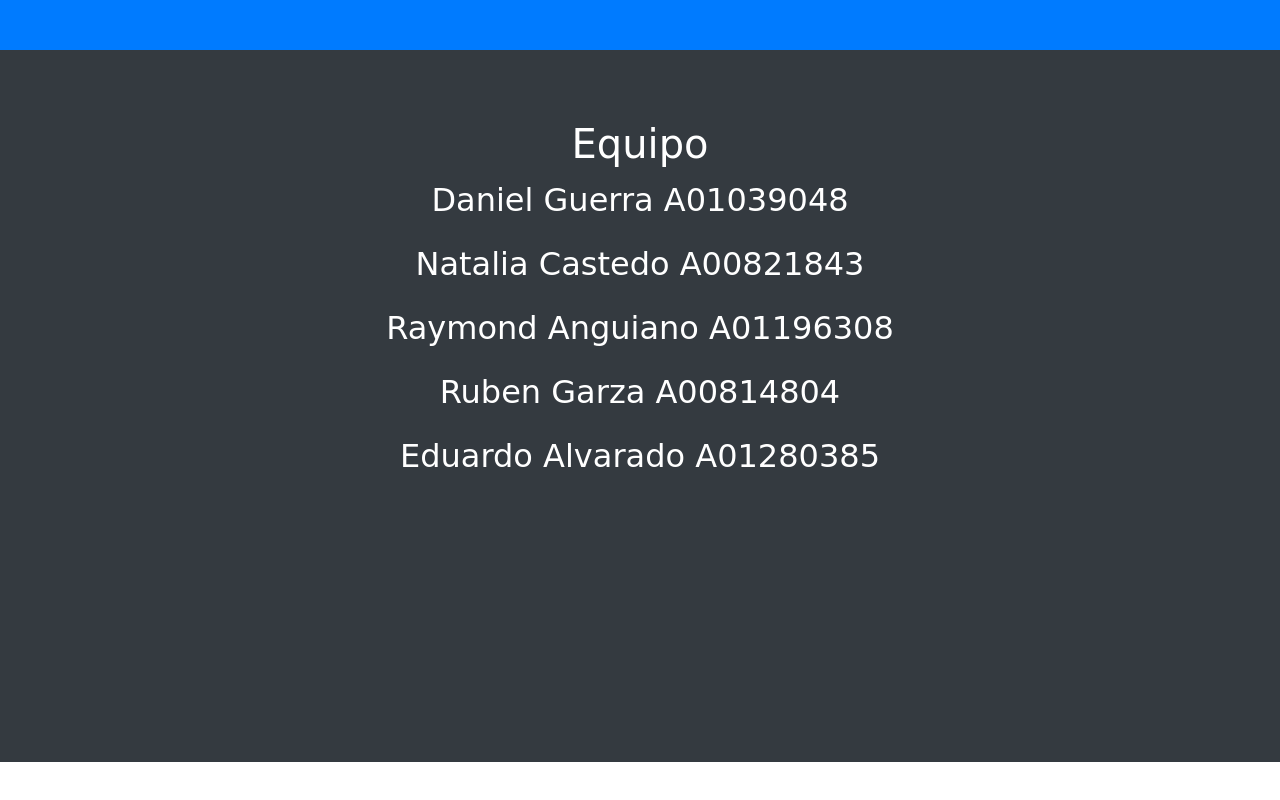
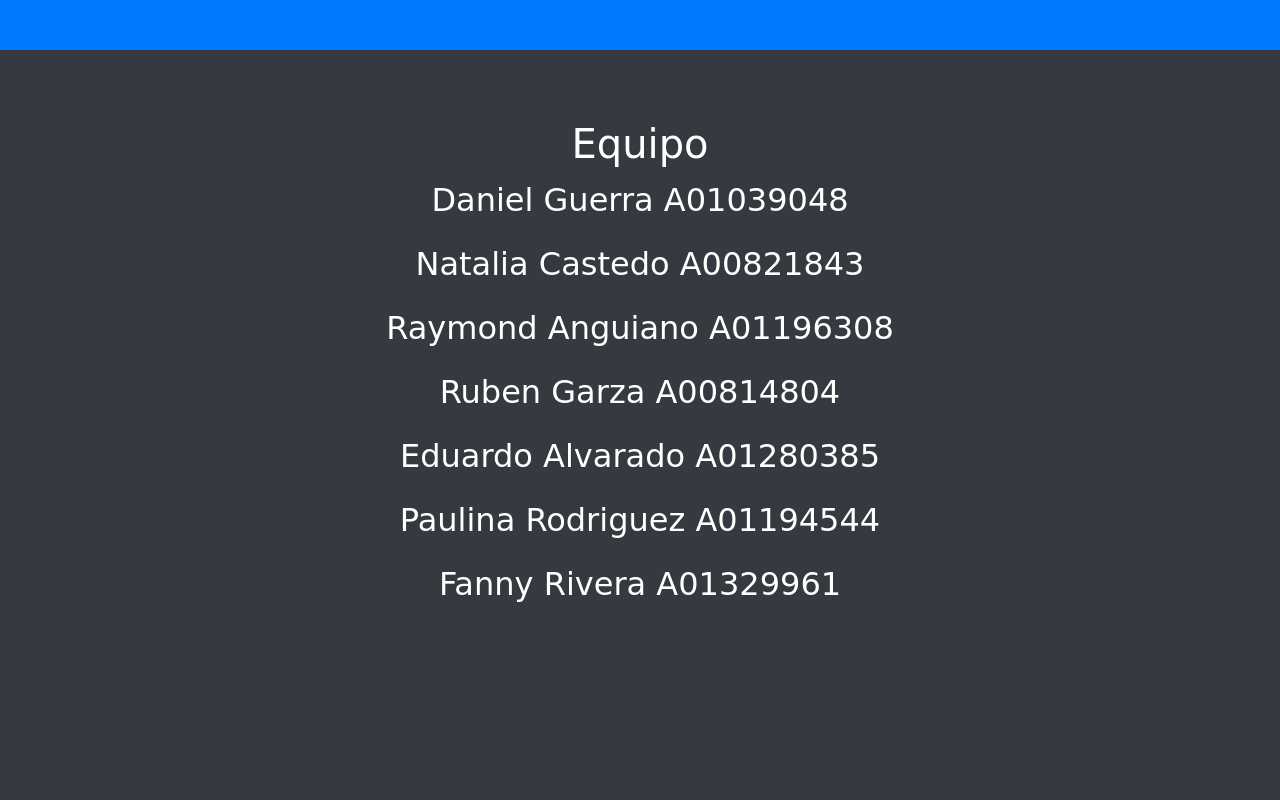
Before and after one commit to rbngza/EticaWEB, a plain HTML site: page index.html in a window 1280 px wide. Shown: the part 3613-4413 px from the top of the page. Before the commit the page ends 4375 px from the top, so only its background shows below. Drawn offline with Linux system fonts and the light colour scheme; a web font is replaced by a local one.

Commit message:
Update to team members

```diff
--- a/index.html
+++ b/index.html
@@ -118,7 +118,8 @@
   <p style="text-align: center;">Raymond Anguiano A01196308</p>
   <p style="text-align: center;">Ruben Garza A00814804</p>
   <p style="text-align: center;">Eduardo Alvarado A01280385</p>
-  <p style="text-align: center;"></p>
+  <p style="text-align: center;">Paulina Rodriguez A01194544</p>
+  <p style="text-align: center;">Fanny Rivera A01329961</p>
 
 </div>
 
```
